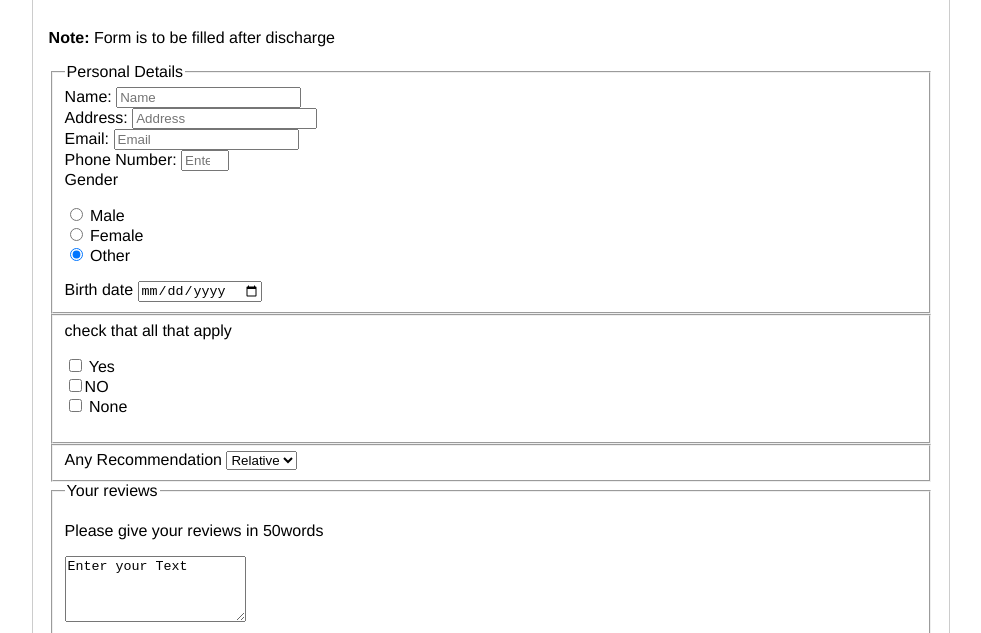
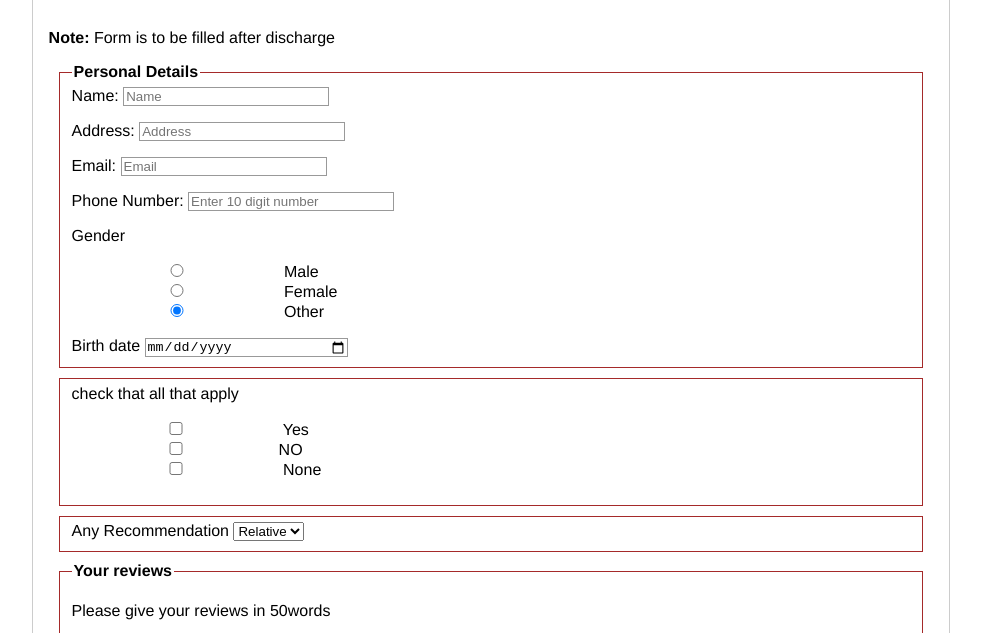
Before and after one commit to prernapriyali/prernagelanyprogram, a plain HTML site: page index.html in a window 1280 px wide. Shown: the part 145-778 px from the top of the page, without its empty margins (149-1130 px from the left). Drawn offline with Linux system fonts and the light colour scheme.

Commit message:
styling continuation

```diff
--- a/css/style.css
+++ b/css/style.css
@@ -25,3 +25,29 @@ form{
 #survery-form{
     background-color: silver;
 }
+fieldset{
+    border:1px solid brown;
+    margin: 10px ;
+}
+legend{
+    font-weight: 700; ;
+}
+number{
+    width: 150px;
+}
+div+div{
+    margin-top:1em ;
+}
+input,textarea{
+    width: 200px;
+    border:1px solid #999;
+
+}
+input:focus,textarea:focus{
+    border-color: chocolate;
+}
+textarea{
+    vertical-align: top;
+    height:5em;
+    resize: vertical;
+}
```
